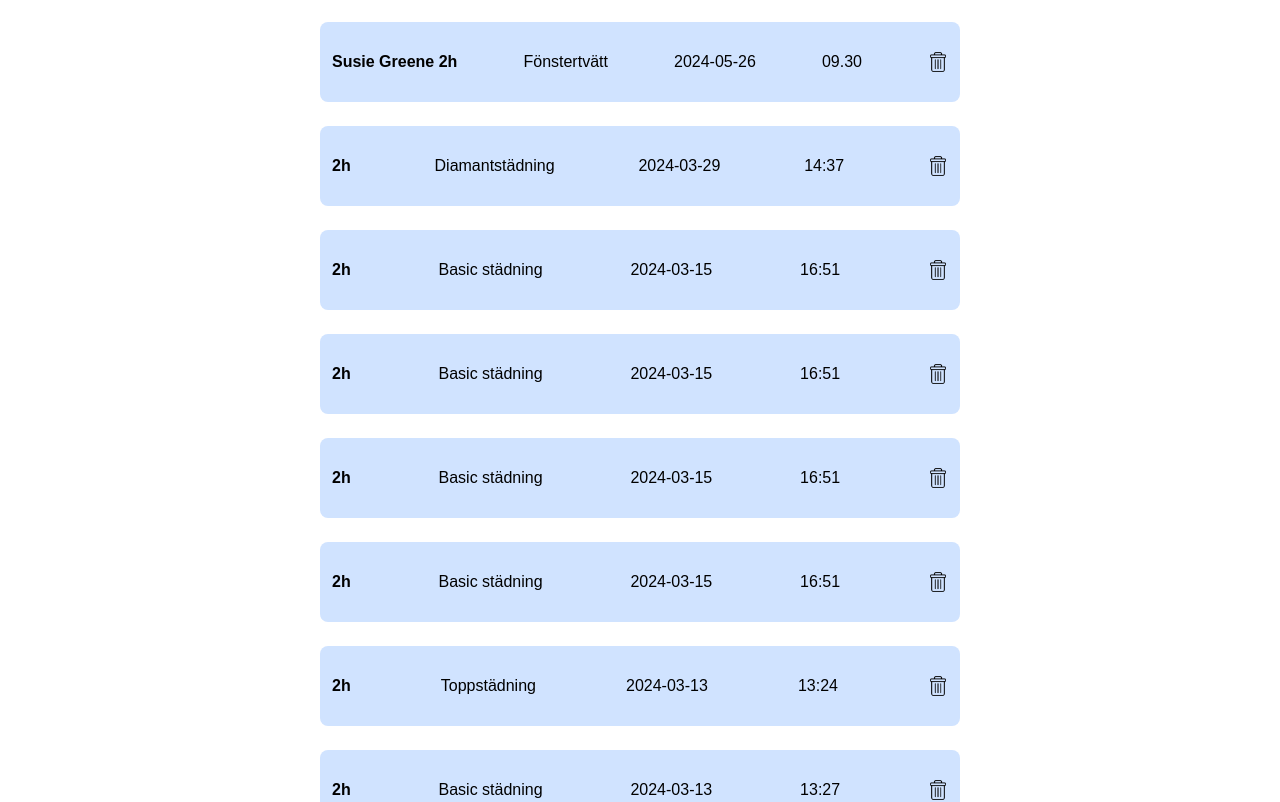
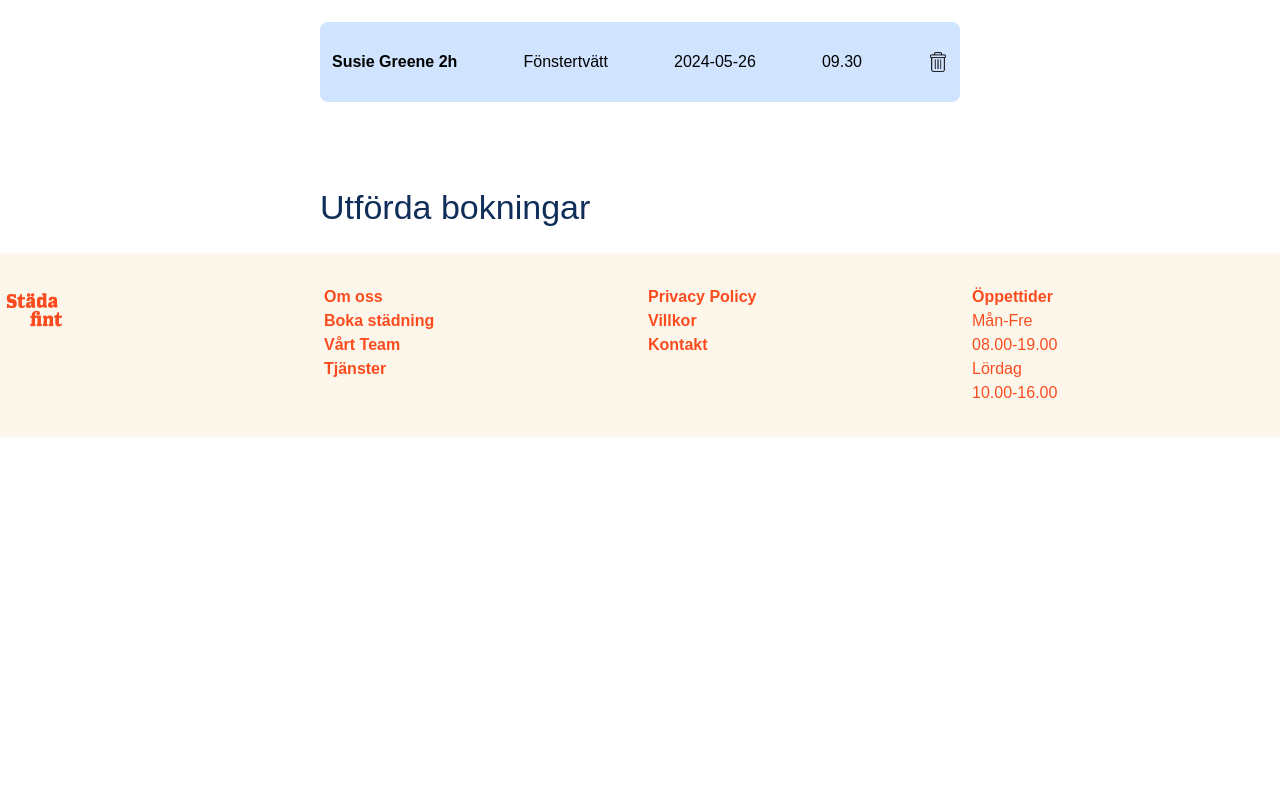
Before and after one commit to varamara/cleaning-service, a React (Vite) app in the folder cleaning-service-js-2/: page /BookingPage in a window 1280 px wide. Shown: the part 1161-1963 px from the top of the page. After the commit the page ends 1598 px from the top, so only its background shows below. Built offline with nearby package versions, Linux system fonts and the light colour scheme; data requests are answered from the project's data file.

Commit message:
Update booking form to include cleaner selection

```diff
--- a/cleaning-service-js-2/db.json
+++ b/cleaning-service-js-2/db.json
@@ -1,12 +1,12 @@
 {
-  "customer": [
+  "customers": [
     {
       "id": "3b580f3c-0b18-4a71-a2a6-fbc1d5d0b31a",
       "name": "Richard Lewis",
       "bookings": []
     }
   ],
-  "cleaner": [
+  "cleaners": [
     {
       "id": "7369a2d3-929c-4d6a-87b7-33b02aa83e35",
       "name": "Larry David",
@@ -95,114 +95,7 @@
       "grade": "Fönstertvätt",
       "cleaner": "Susie Greene",
       "status": false
-    },
-    {
-      "id": "11d319e7-3422-45da-ab90-e02832dc3d55",
-      "date": "2024-03-29T13:34:57.000Z",
-      "time": "14:37",
-      "customer": "",
-      "grade": "Diamantstädning",
-      "cleaner": "",
-      "status": false
-    },
-    {
-      "id": "aa6fb9c8-f72c-4d06-9fe2-e8f7213bef22",
-      "date": "2024-03-07T13:36:21.000Z",
-      "time": "14:38",
-      "customer": "",
-      "grade": "Basic städning",
-      "cleaner": "",
-      "status": false
-    },
-    {
-      "id": "f801439b-3550-4015-90e4-f0493fb2e451",
-      "date": "2024-03-07T13:36:21.000Z",
-      "time": "14:38",
-      "customer": "",
-      "grade": "Basic städning",
-      "cleaner": "",
-      "status": false
-    },
-    {
-      "id": "1c481c8b-d17f-48e0-8bd8-3d8d4892d184",
-      "date": "2024-03-07T13:36:21.000Z",
-      "time": "14:38",
-      "customer": "",
-      "grade": "Basic städning",
-      "cleaner": "",
-      "status": false
-    },
-    {
-      "id": "39e99d76-997b-43dc-b46d-bce8151a3257",
-      "date": "2024-03-07T13:36:21.000Z",
-      "time": "14:38",
-      "customer": "",
-      "grade": "Basic städning",
-      "cleaner": "",
-      "status": false
-    },
-    {
-      "id": "668cba64-9fc1-4d72-bd53-781713c3c595",
-      "date": "2024-03-15T13:47:04.000Z",
-      "time": "16:51",
-      "customer": "",
-      "grade": "Basic städning",
-      "cleaner": "",
-      "status": false
-    },
-    {
-      "id": "38a614af-d3e9-41c4-afad-6f76c6c66a74",
-      "date": "2024-03-15T13:47:04.000Z",
-      "time": "16:51",
-      "customer": "",
-      "grade": "Basic städning",
-      "cleaner": "",
-      "status": false
-    },
-    {
-      "id": "848810d8-0469-4e22-9c9c-a3ee0a08d59f",
-      "date": "2024-03-15T13:47:04.000Z",
-      "time": "16:51",
-      "customer": "",
-      "grade": "Basic städning",
-      "cleaner": "",
-      "status": false
-    },
-    {
-      "id": "31ec2ef7-1986-4388-913e-8e51419722dc",
-      "date": "2024-03-15T13:47:04.000Z",
-      "time": "16:51",
-      "customer": "",
-      "grade": "Basic städning",
-      "cleaner": "",
-      "status": false
-    },
-    {
-      "id": "3bf48055-4e5f-42e6-96e7-1b91e52705c5",
-      "date": "2024-03-13T02:22:23.361Z",
-      "time": "13:24",
-      "customer": "",
-      "grade": "Toppstädning",
-      "cleaner": "",
-      "status": false
-    },
-    {
-      "id": "2f2b8b73-367f-4591-9934-4f822f8cd6fc",
-      "date": "2024-03-13T02:22:38.712Z",
-      "time": "13:27",
-      "customer": "",
-      "grade": "Basic städning",
-      "cleaner": "",
-      "status": false
-    },
-    {
-      "id": "25309f55-084f-44ec-ab53-61aca0123841",
-      "date": "2024-03-13T02:25:46.438Z",
-      "time": "13:27",
-      "customer": "",
-      "grade": "Basic städning",
-      "cleaner": "",
-      "status": false
     }
+
   ]
 }
--- a/cleaning-service-js-2/src/components/bookingpagecomponents/BookingForm.tsx
+++ b/cleaning-service-js-2/src/components/bookingpagecomponents/BookingForm.tsx
@@ -7,10 +7,11 @@ import { IBooking, CleaningGrade } from "../../interfaces";
 interface BookingFormProps {
   setBookings: React.Dispatch<React.SetStateAction<IBooking[]>>;
   addBooking: (newBooking: IBooking) => void;
+  cleaners: any[];
 }
 
 const BookingForm: React.FC<BookingFormProps> = ({
-  addBooking,
+  addBooking, cleaners
 }) => {
   const [formValues, setFormValues] = useState<IBooking>({
     id: "",
@@ -58,6 +59,9 @@ const BookingForm: React.FC<BookingFormProps> = ({
     };
 
     addBooking(newBooking);
+
+    // bör vi ha prev här?
+
   };
 
   return (
@@ -66,6 +70,17 @@ const BookingForm: React.FC<BookingFormProps> = ({
         <div className="bg-white p-8 rounded-lg shadow-lg">
           <h1 className="text-2xl font-bold mb-4">Book Cleaning</h1>
           <form onSubmit={handleSubmit} className="flex flex-col">
+          <fieldset>
+            <legend>Select Cleaner</legend>
+            <select name="cleaner" onChange={handleChange}>
+              {cleaners.map((cleaner: any) => (
+                <option key={cleaner.id} value={cleaner.name}>
+                  {cleaner.name}
+                </option>
+              ))}
+            </select>
+          </fieldset>
+
             <fieldset className="mb-4 flex">
               <legend className="mb-2">Select Cleaning Type</legend>
               {Object.values(CleaningGrade).map((grade) => (
--- a/cleaning-service-js-2/src/pages/BookingPage.tsx
+++ b/cleaning-service-js-2/src/pages/BookingPage.tsx
@@ -7,18 +7,28 @@ import { IBooking } from "../interfaces";
 
 const BookingPage = () => {
   const [bookings, setBookings] = useState<Array<IBooking>>([]);
+  const [cleaners, setCleaners] = useState([]);
 
   useEffect(() => {
     fetchBookings();
+    fetchCleaners();
   }, []);
 
   const fetchBookings = async () => {
     try {
       const response = await axios.get("http://localhost:3000/bookings");
       setBookings(response.data);
-      console.log(response.data);
     } catch (error) {
-      console.error("Error fetching data:", error);
+      console.error("Error fetching bookings:", error);
+    }
+  };
+
+  const fetchCleaners = async () => {
+    try {
+      const response = await axios.get("http://localhost:3000/cleaners");
+      setCleaners(response.data);
+    } catch (error) {
+      console.error("Error fetching cleaners:", error);
     }
   };
 
@@ -33,7 +43,7 @@ const BookingPage = () => {
 
   return (
     <>
-      <BookingForm setBookings={setBookings} addBooking={addBooking} />
+      <BookingForm setBookings={setBookings} addBooking={addBooking} cleaners={cleaners} />
       <FutureBookings bookings={bookings} setBooking={setBookings} />
       <CompletedBookings />
     </>
```
